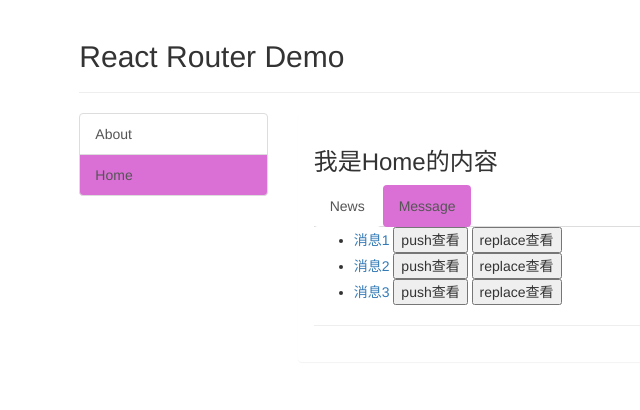
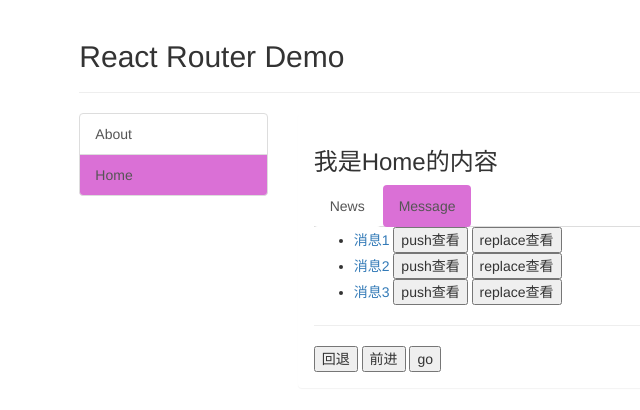
Before and after one commit to Axehco/ReactNotes, a React (Create React App) app: page /home/message in a window 1280 px wide. Shown: the top 410 px of the page, without its empty margins (139-779 px from the left). Built offline with nearby package versions, Linux system fonts and the light colour scheme.

Commit message:
091_编程式路由导航

```diff
--- a/src/pages/Home/Message/index.jsx
+++ b/src/pages/Home/Message/index.jsx
@@ -31,6 +31,18 @@
 
 		//push跳转+携带state参数
 		// this.props.history.push(`/home/message/detail`,{id,title})
+	}
+
+  back = ()=>{
+		this.props.history.goBack()
+	}
+
+	forward = ()=>{
+		this.props.history.goForward()
+	}
+
+	go = ()=>{
+		this.props.history.go(-2)
 	}
 
   render() {
@@ -67,6 +79,10 @@
 
         {/* state参数无需声明接收，正常注册路由即可 */}
         {/* <Route path="/home/message/detail" component={Detail} /> */}
+
+        <button onClick={this.back}>回退</button>&nbsp;
+				<button onClick={this.forward}>前进</button>&nbsp;
+				<button onClick={this.go}>go</button>
       </div>
     );
   }
```
